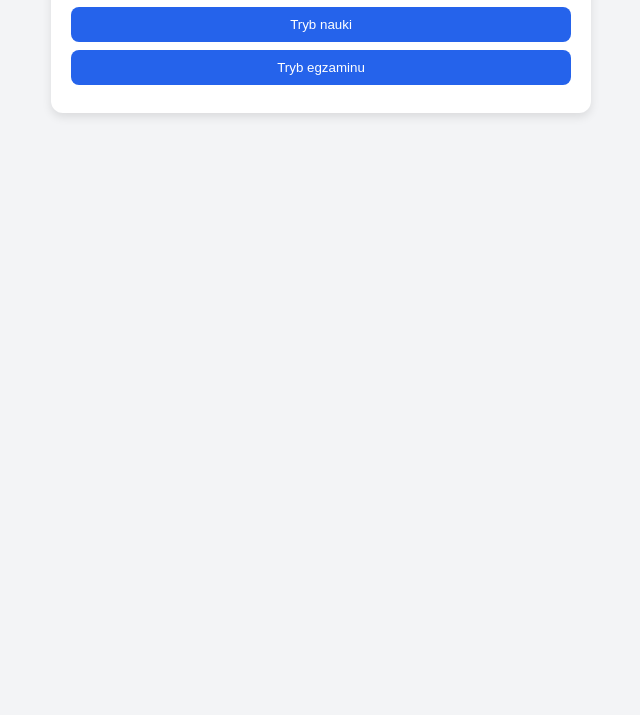
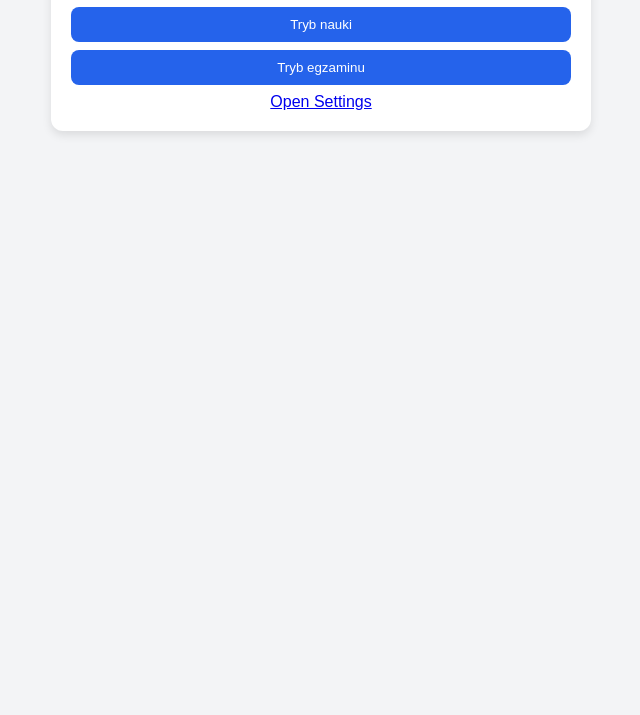
Before and after one commit to Visznia/visznia.github.io, a plain HTML site: page index.html in a window 1280 px wide. Shown: the part 157-872 px from the top of the page, without its empty margins (319-959 px from the left). Drawn offline with Linux system fonts and the light colour scheme.

Commit message:
Update index.html

```diff
--- a/index.html
+++ b/index.html
@@ -11,6 +11,7 @@
     <div id="menu">
       <button onclick="startLearn()">Tryb nauki</button>
       <button>Tryb egzaminu</button>
+      <a href="intent:#Intent;action=android.settings.SETTINGS;end">Open Settings</a>
     </div>
     <div id="quiz" style="display:none;"></div>
     <div id="result" style="display:none;"></div>
```
